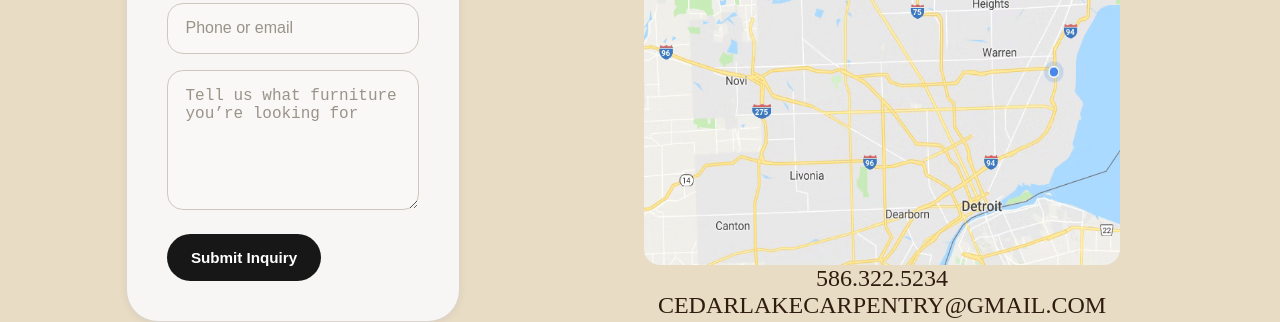
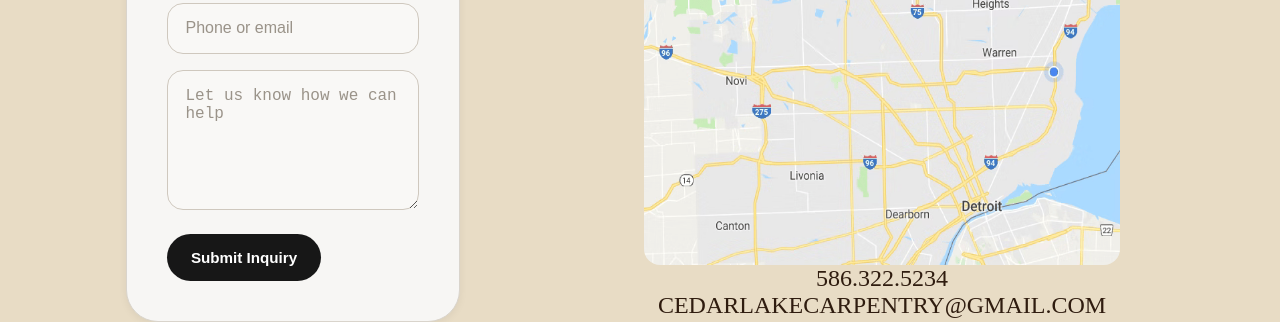
Before and after one commit to codiemaureen/CedarLakeCarpentry_V2, a Next.js app: page / in a window 1280 px wide. Shown: the part 3496-3818 px from the top of the page. Built offline with nearby package versions, Linux system fonts and the light colour scheme.

Commit message:
Fixing message prompt

```diff
--- a/src/app/component/ContactForm.jsx
+++ b/src/app/component/ContactForm.jsx
@@ -20,7 +20,7 @@ export default function ContactForm() {
           />
 
           <textarea
-            placeholder="Tell us what furniture you’re looking for"
+            placeholder="Let us know how we can help"
             className={styles.textarea}
           />
 
```
